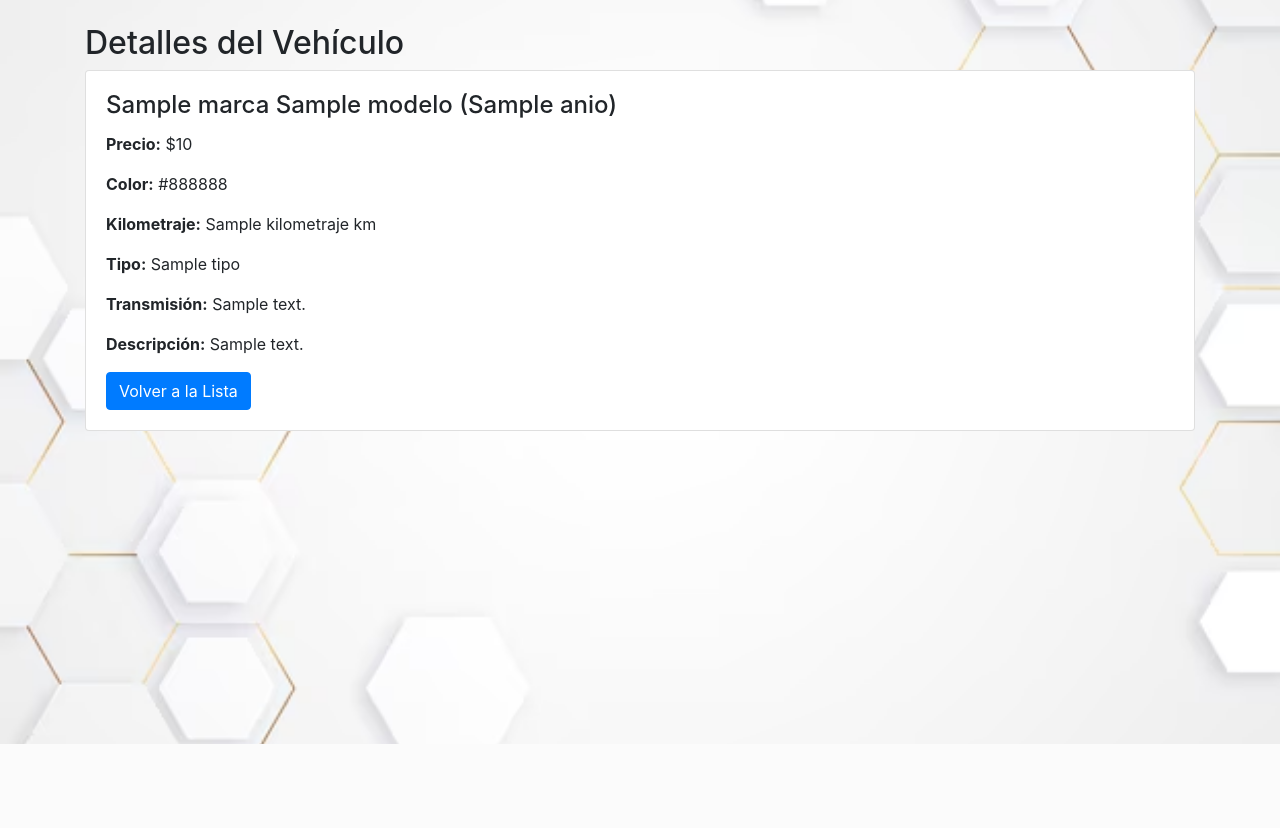
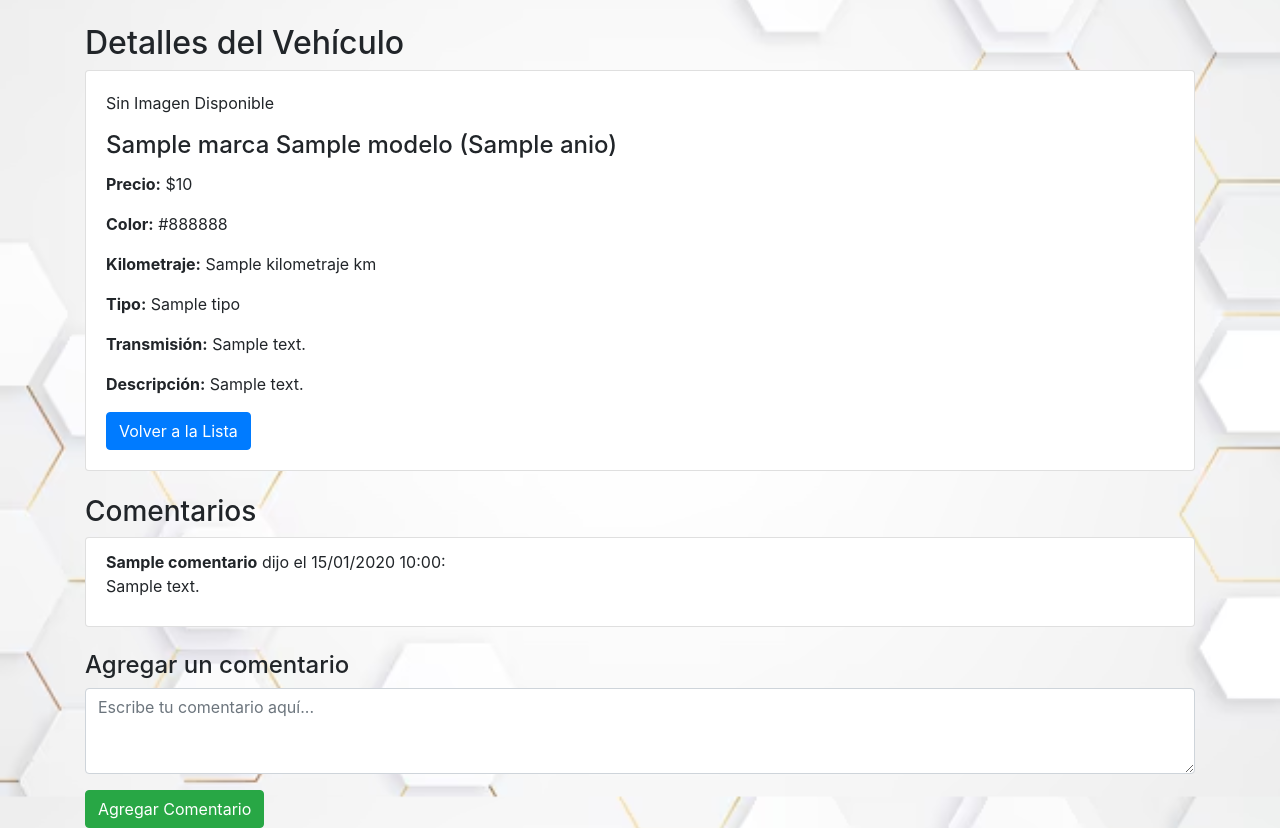
Before and after one commit to JohannVC834/Concesionaria1, a Flask app: template templates/detalle_vehiculo.html in a window 1280 px wide. Shown: the part 56-884 px from the top of the page. Before the commit the page ends 800 px from the top, so only its background shows below. Run offline with Flask 3, Linux system fonts and the light colour scheme; the template is opened without the code that fills it: most values are stand-ins (such as "Sample title", 1, 10 or a date in 2020); some libraries are stand-ins or nearby versions.

Commit message:
Se modificó la plantilla detalle vehículos para las opciones de buscar, favoritos, comentarios e imágenes

```diff
--- a/templates/detalle_vehiculo.html
+++ b/templates/detalle_vehiculo.html
@@ -1,4 +1,3 @@
-<!-- templates/detalle_vehiculo.html -->
 {% extends "base.html" %}
 
 {% block title %}Detalles del Vehículo{% endblock %}
@@ -6,8 +5,15 @@
 {% block content %}
 <h2>Detalles del Vehículo</h2>
 
-<div class="card">
+<div class="card mb-4">
     <div class="card-body">
+        {% if vehiculo.imagen %}
+        <img src="{{ url_for('static', filename=vehiculo.imagen) }}"
+             alt="Imagen de {{ vehiculo.marca }}"
+             class="img-fluid mb-3" style="max-width: 100%; height: auto;">
+        {% else %}
+        <p>Sin Imagen Disponible</p>
+        {% endif %}
         <h4 class="card-title">{{ vehiculo.marca }} {{ vehiculo.modelo }} ({{ vehiculo.anio }})</h4>
         <p class="card-text"><strong>Precio:</strong> ${{ vehiculo.precio }}</p>
         <p class="card-text"><strong>Color:</strong> {{ vehiculo.color }}</p>
@@ -18,4 +24,24 @@
         <a href="{{ url_for('inicio') }}" class="btn btn-primary">Volver a la Lista</a>
     </div>
 </div>
+
+<!-- Sección de comentarios -->
+<h3>Comentarios</h3>
+<ul class="list-group mb-4">
+    {% for comentario in comentarios %}
+    <li class="list-group-item">
+        <strong>{{ comentario.nombre }}</strong> dijo el {{ comentario.fecha.strftime('%d/%m/%Y %H:%M') }}:
+        <p>{{ comentario.contenido }}</p>
+    </li>
+    {% endfor %}
+</ul>
+
+<!-- Formulario para agregar comentarios -->
+<h4>Agregar un comentario</h4>
+<form action="{{ url_for('agregar_comentario', vehiculo_id=vehiculo.id) }}" method="POST">
+    <div class="mb-3">
+        <textarea name="contenido" class="form-control" rows="3" placeholder="Escribe tu comentario aquí..." required></textarea>
+    </div>
+    <button type="submit" class="btn btn-success">Agregar Comentario</button>
+</form>
 {% endblock %}
```
